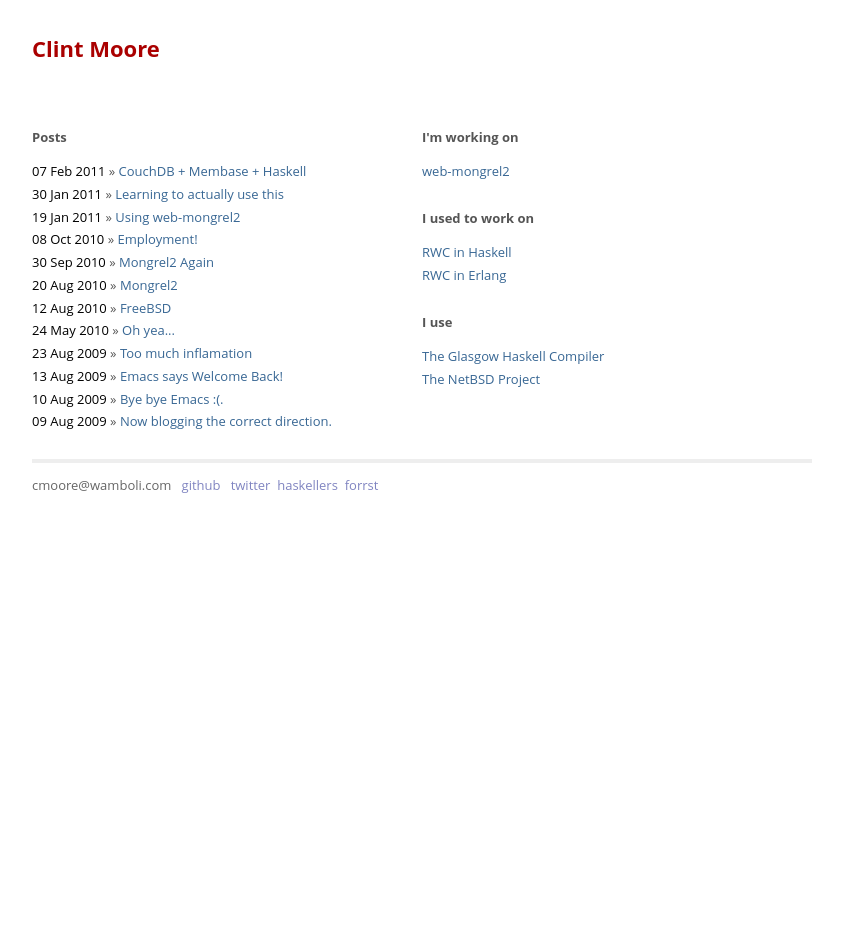
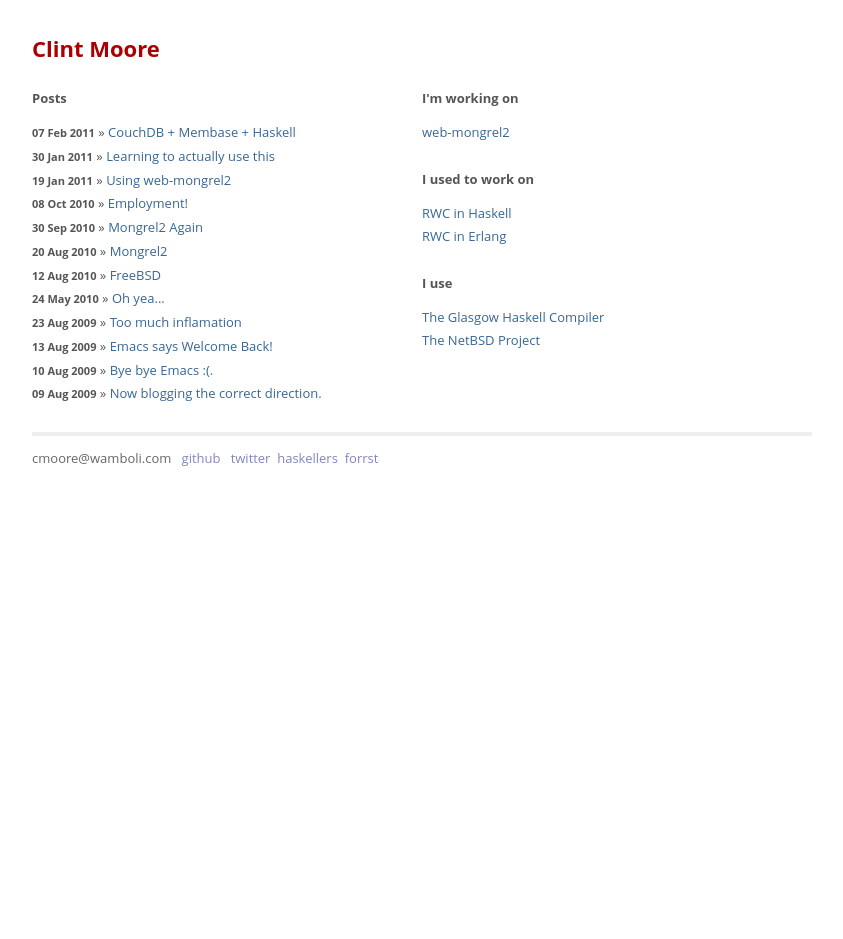
Before and after one commit to cmoore/cmoore.github.com, a Jekyll site: the page built from index.html, in a window 1280 px wide. Shown: the whole page, without its empty margins (218-1061 px from the left). Built offline with Jekyll 4.4.1, drawn with Linux system fonts in a browser that asks for light colours; Markdown is read by kramdown in place of the engine named in the settings.

Commit message:
Ok, that'll work

```diff
--- a/css/screen.css
+++ b/css/screen.css
@@ -67,14 +67,14 @@ ul.posts {
   margin-bottom: 2em;
 }
 
-  ul.posts li {
-    line-height: 1.75em;
-  }
+ul.posts li {
+   line-height: 1.75em;
+}
 
-  ul.posts span {
-    color: black;
-    font-size: 13px;
-  }
+ul.posts span {
+   font-weight: bold;
+   font-size: 11px;
+}
 
 /*****************************************************************************/
 /*
--- a/index.html
+++ b/index.html
@@ -4,10 +4,6 @@ title: www.hellyeah.org
 ---
 
 <div id="home">
-  <div id="par">
-		&nbsp;
-  </div>
-  <br/>
 	<div style="width:50%;float:left;">
 		<h1>Posts</h1>
 		<ul class="posts">
```
